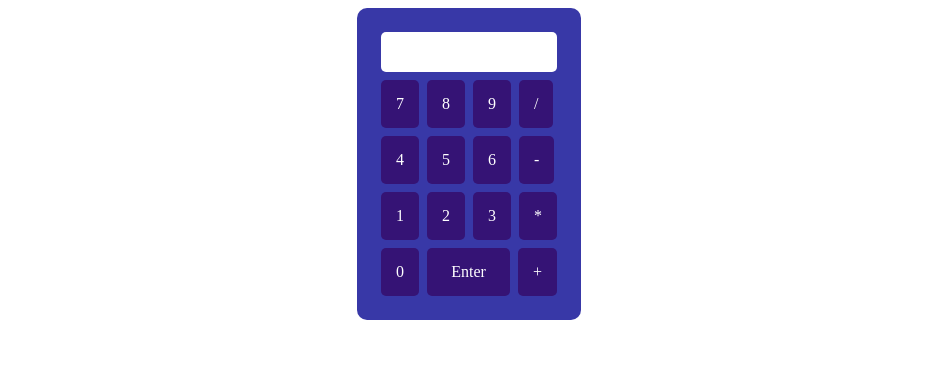
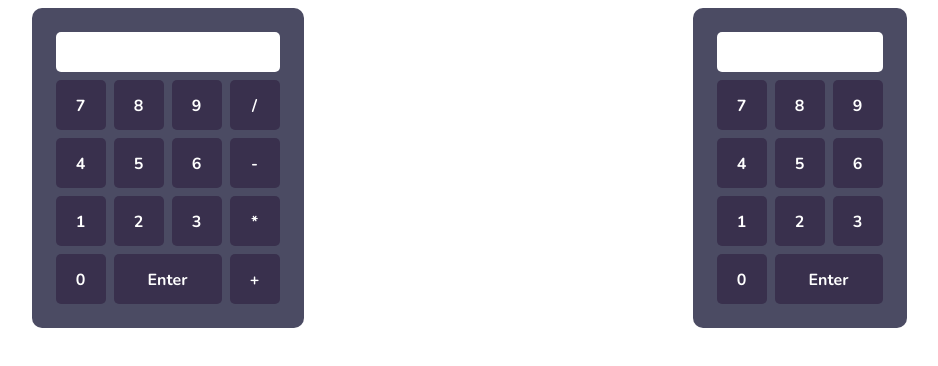
Before and after one commit to luan004/CalculadoraJS, a plain HTML site: page index.html in a window 1280 px wide. Shown: the whole page, without its empty margins (171-1109 px from the left). Drawn offline with Linux system fonts and the light colour scheme.

Commit message:
Add files via upload

```diff
--- a/index.html
+++ b/index.html
@@ -37,6 +37,29 @@
             <div class="botao" id="mais">+</div>
         </div>
     </div>
+
+    <div class="card">
+        <div class="visor" id="tvisor"></div>
+        <div class="botoesBox">
+            <div class="tbotao">7</div>
+            <div class="tbotao">8</div>
+            <div class="tbotao">9</div>
+        </div>
+        <div class="botoesBox">
+            <div class="tbotao">4</div>
+            <div class="tbotao">5</div>
+            <div class="tbotao">6</div>
+        </div>
+        <div class="botoesBox">
+            <div class="tbotao">1</div>
+            <div class="tbotao">2</div>
+            <div class="tbotao">3</div>
+        </div>
+        <div class="botoesBox">
+            <div class="tbotao" id="t0">0</div>
+            <div class="tbotao enter" id="tenter">Enter</div>
+        </div>
+    </div>
 </body>
 <script src="./main.js"></script>
 </html>
--- a/main.js
+++ b/main.js
@@ -51,3 +51,39 @@ function calcular(visor, v1, v2) {
 
     return result;
 }
+
+
+
+//TABUADA
+
+const tbotoes = document.querySelectorAll('.tbotao');
+var tvisor = document.getElementById('tvisor');
+
+tbotoes.forEach(function (botao) {
+    const bot = botao.innerHTML;
+    botao.addEventListener('click', function () {
+        if (bot == 'Enter') {
+            if (tvisor.innerHTML != '') {
+                var val = parseFloat(tvisor.innerHTML);
+
+                tvisor.innerHTML =
+                `
+                1*${val} = ${val*1}<br>
+                2*${val} = ${val * 2}<br>
+                3*${val} = ${val * 3}<br>
+                4*${val} = ${val * 4}<br>
+                5*${val} = ${val * 5}<br>
+                6*${val} = ${val * 6}<br>
+                7*${val} = ${val * 7}<br>
+                8*${val} = ${val * 8}<br>
+                9*${val} = ${val * 9}<br>
+                10*${val} = ${val * 10}
+                `;
+            }
+        }
+        else {
+            tvisor.innerHTML = tvisor.innerHTML + bot;
+            console.log(bot);
+        }
+    });
+});
--- a/style.css
+++ b/style.css
@@ -1,11 +1,16 @@
+@font-face {
+    font-family: "Nunito";
+    src: url("./assests/Nunito-Bold.ttf");
+}
+
 body {
     display: flex;
-
+    font-family: Nunito;
 }
 
 .card {
     padding: 20px;
-    background-color: #3838a7;
+    background-color: #4b4b63;
     border-radius: 10px;
     display: block;
     margin: auto;
@@ -18,10 +23,6 @@ body {
     margin: 4px;
 }
 
-.enter {
-    width: 83px;
-}
-
 .cima {
     font-size: 22px;
     color: grey;
@@ -31,12 +32,23 @@ body {
     display: flex;
 }
 
-.botao {
+.botao, .tbotao {
     box-sizing: border-box;
     margin: 4px;
     color: white;
     text-align: center;
-    background-color: rgb(53, 19, 117);
+    background-color: #39304d;
     padding: 15px;
     border-radius: 5px;
+    height: 50px;
+    width: 50px;
+    transition: 0.1s;
 }
+
+.botao:hover, .tbotao:hover {
+    background-color: #2e273d;
+}
+
+.enter {
+    width: 108px;
+}
```
Also changed, not shown: assests/Nunito-Bold.ttf (added), assests/picture.png (added).
